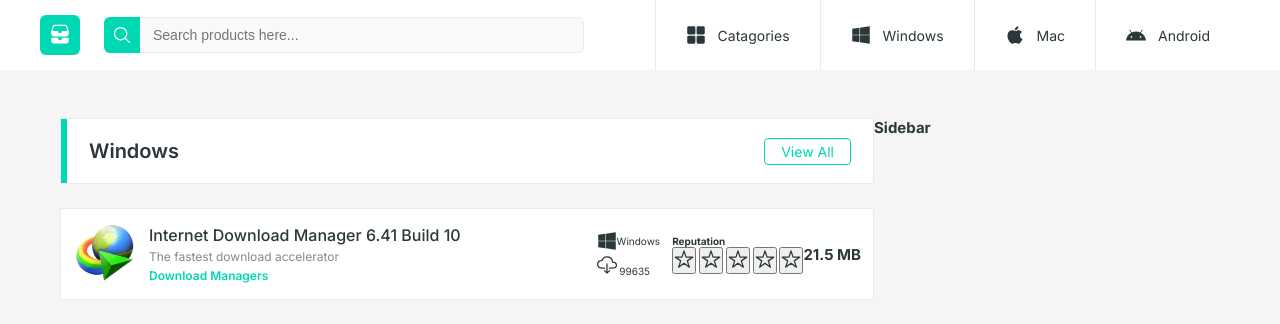
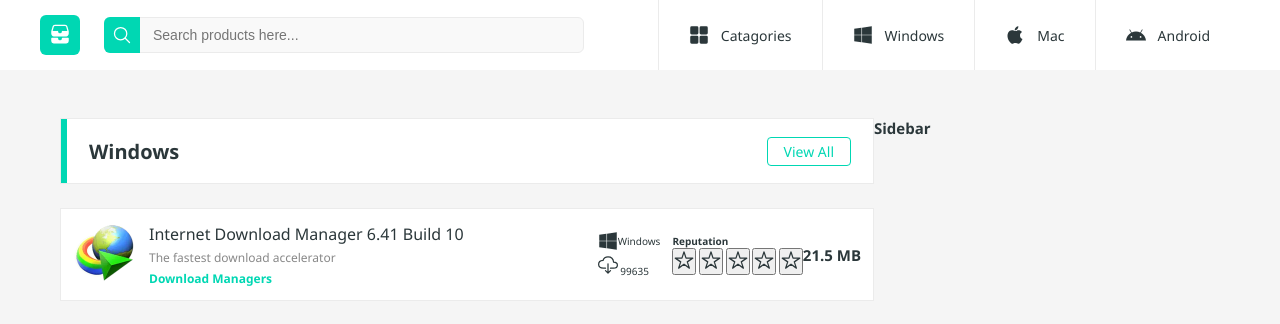
Before and after one commit to mszaman/filecr-frontend-clone, a plain HTML site: page index.html in a window 1280 px wide. Drawn offline with nearby package versions, Linux system fonts and the light colour scheme.

Commit message:
change font-family from Inter to Segoe UI

```diff
--- a/general.css
+++ b/general.css
@@ -15,7 +15,7 @@ html {
 body {
 	color: #2b373a;
 	background-color: #f5f5f5;
-	font-family: "Inter", sans-serif;
+	font-family: "Segoe UI", sans-serif;
 }
 
 a,
```
